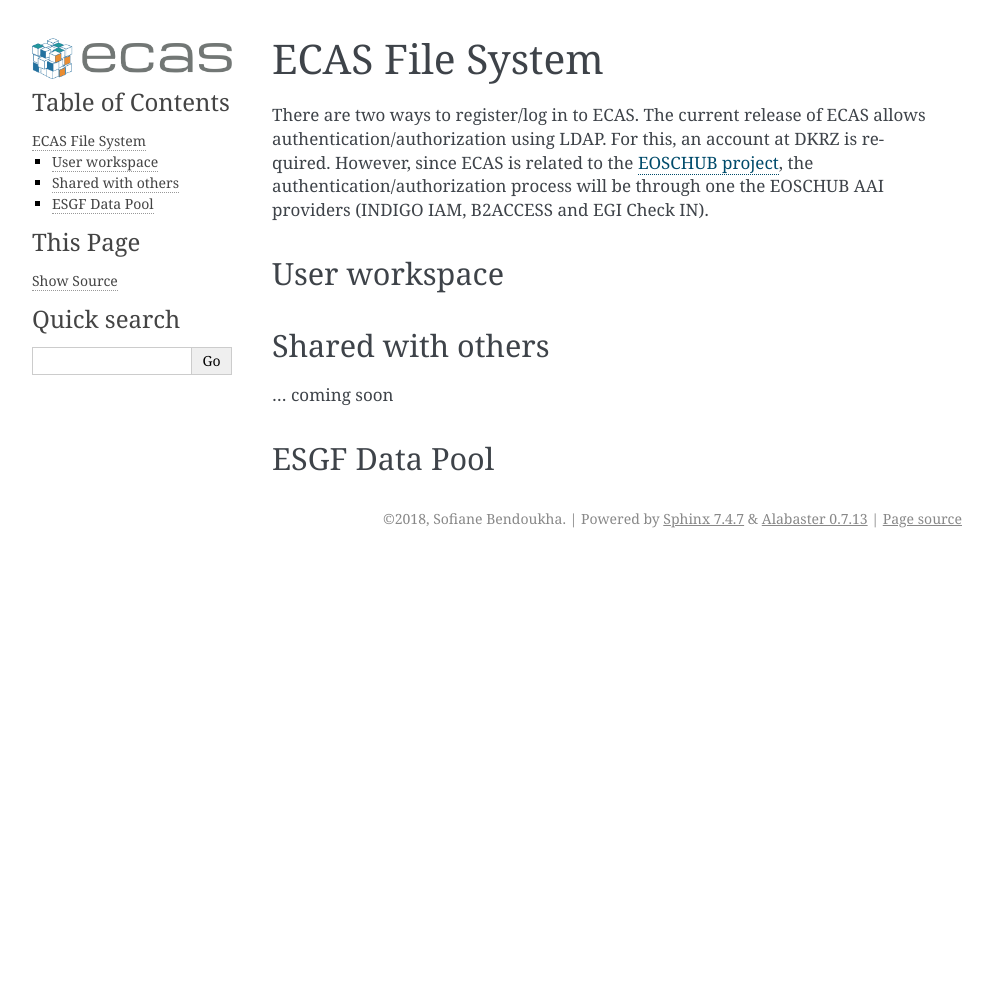
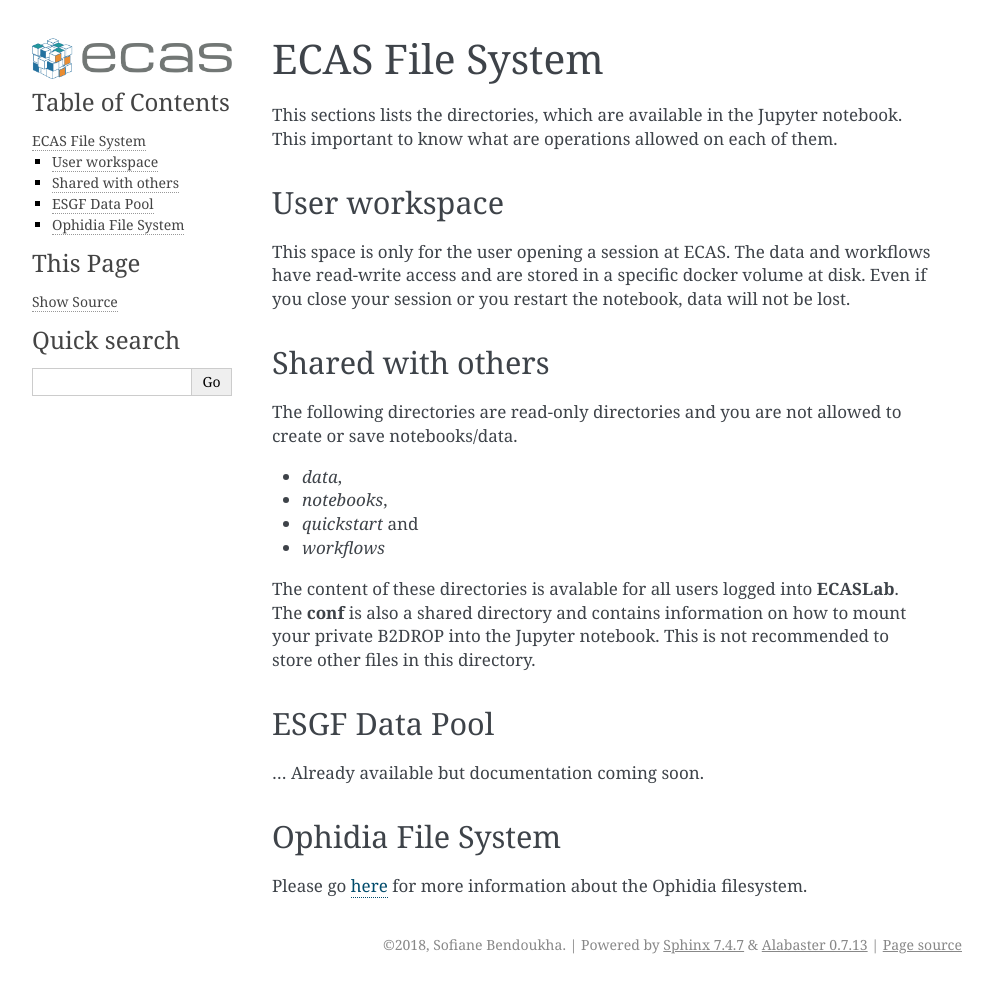
Before and after one commit to statiksof/ee-docs, a Sphinx documentation site: the page built from source/filesystem.rst, in a window 1280 px wide. Shown: the whole page, without its empty margins (148-1141 px from the left). Built offline with Sphinx 7.4.7, drawn with Linux system fonts in a browser that asks for light colours; before the commit the page ends 900 px from its top, so only the background shows below that.

Commit message:
Update ecas components.

```diff
--- a/source/conf.py
+++ b/source/conf.py
@@ -55,7 +55,7 @@ source_suffix = '.rst'
 master_doc = 'index'
 
 # General information about the project.
-project = ''
+project = 'ENES Climate Analytics Service'
 copyright = '2018, Sofiane Bendoukha'
 author = 'Sofiane Bendoukha'
 
--- a/source/filesystem.rst
+++ b/source/filesystem.rst
@@ -8,25 +8,44 @@
 ECAS File System
 ================
 
-There are two ways to register/log in to ECAS. The current release of ECAS allows authentication/authorization using LDAP.
-For this, an account at DKRZ is required.
-However, since ECAS is related to the `EOSCHUB project <https://www.eosc-hub.eu/>`_, the authentication/authorization process will be through one the EOSCHUB AAI providers (INDIGO IAM, B2ACCESS and EGI Check IN).
+This sections lists the directories, which are available in the Jupyter notebook.
+This important to know what are operations allowed on each of them.
 
 .. _docker volume::
 
 User workspace
 --------------
 
+This space is only for the user opening a session at ECAS.
+The data and workflows have read-write access and are stored in a specific docker volume at disk.
+Even if you close your session or you restart the notebook, data will not be lost.
 
 .. _shared_fs::
 
 Shared with others
 ------------------
 
-... coming soon
+The following directories are read-only directories and you are not allowed to create or save notebooks/data.
+
+* *data*,
+* *notebooks*,
+* *quickstart* and
+* *workflows*
+
+The content of these directories is avalable for all users logged into **ECASLab**.
+The **conf** is also a shared directory and contains information on how to mount your private B2DROP into the Jupyter notebook.
+This is not recommended to store other files in this directory.
 
 .. _esgf::
 
-
 ESGF Data Pool
 --------------
+
+... Already available but documentation coming soon.
+
+.. _ophidiafs::
+
+Ophidia File System
+-------------------
+
+Please go `here <http://ophidia.cmcc.it/documentation/users/vfs/index.html>`_ for more information about the Ophidia filesystem.
--- a/source/index.rst
+++ b/source/index.rst
@@ -16,6 +16,9 @@ It aims at providing a paradigm shift for the ENES community with a strong focus
 
 To login into Jupyter, enter the username and password provided to you after registration at DKRZ.
 If you would like an account or need assistance, please email ecas-support@dkrz.de.
+
+
+.. note:: ECAS is part of the `EOSC-HUB service catalogue <https://eosc-hub.eu/catalogue/ENES%20Climate%20Analytics%20Service>`_
 
 Contents:
 
```
Also changed, not shown: source/ecascomponents.rst (+9 -0 lines).
